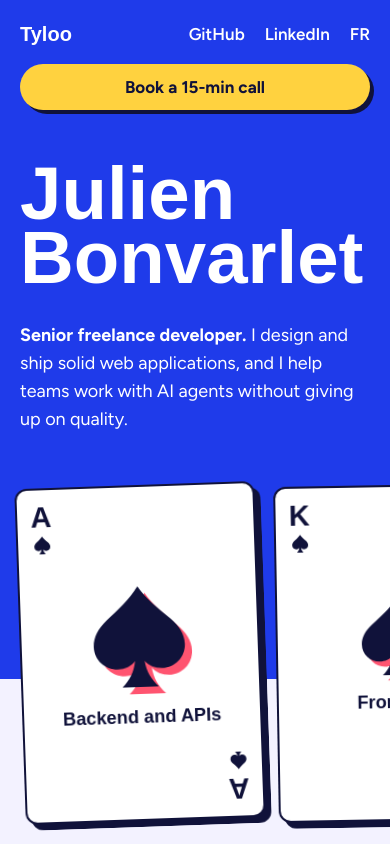
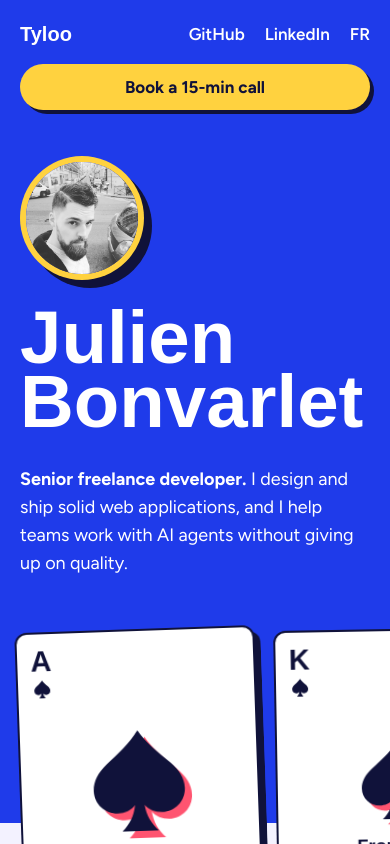
Before and after one commit to tyloo/tyloo.fr, a Next.js app: page /en in a window 390 px wide. Shown: the top 844 px of the page. Built offline with nearby package versions, Linux system fonts and the light colour scheme; a web font is replaced by a local one.

Commit message:
feat: put the portrait next to the name in the hero
Chip-style circle right of the name from 64rem (the name shrinks to fit), above it on smaller screens. The About section drops its duplicate portrait and splits into intro and chips on the left, career on the right.

Refs #5

```diff
--- a/components/home/about.tsx
+++ b/components/home/about.tsx
@@ -1,4 +1,3 @@
-import Image from "next/image";
 import type { CSSProperties } from "react";
 import type { Dictionary } from "@/content/types";
 import { site } from "@/lib/site";
@@ -9,10 +8,7 @@ const chipColors = ["var(--color-pink)", "var(--color-cobalt)", "var(--color-ink
 
 export function About({ dict }: { dict: Dictionary }) {
   return (
-    <section aria-labelledby="about" className={`${container} grid gap-14 py-20 md:grid-cols-[20rem_1fr] md:gap-16 md:py-28`}>
-      <div className="relative mx-auto size-56 rounded-full shadow-[0_0_0_12px_var(--color-sun),16px_16px_0_12px_var(--color-ink)] sm:size-72 md:mx-0 md:mt-4">
-        <Image src={site.photo} alt={dict.about.photoAlt} fill sizes="(min-width: 40rem) 18rem, 14rem" className="rounded-full object-cover" />
-      </div>
+    <section aria-labelledby="about" className={`${container} grid gap-16 py-20 lg:grid-cols-2 lg:gap-20 md:py-28`}>
       <div>
         <h2 id="about" className={sectionHeading}>
           {dict.about.heading}
@@ -20,9 +16,9 @@ export function About({ dict }: { dict: Dictionary }) {
         <p className="mt-6 mb-0 max-w-[60ch]">{dict.about.intro}</p>
 
         <h3 className="sr-only">{dict.about.chipsLabel}</h3>
-        <dl className="m-0 mt-12 flex flex-wrap gap-x-8 gap-y-10">
+        <dl className="m-0 mt-12 flex flex-wrap gap-x-6 gap-y-10">
           {dict.about.chips.map((chip, i) => (
-            <div key={chip.label} className="flex w-[10.5rem] flex-col-reverse items-center justify-end gap-3 text-center">
+            <div key={chip.label} className="flex w-[9.5rem] flex-col-reverse items-center justify-end gap-3 text-center">
               <dt className="text-base font-semibold leading-snug">{chip.label}</dt>
               <dd className="m-0">
                 <span className={styles.chip} style={{ "--chip-color": chipColors[i % chipColors.length] } as CSSProperties}>
@@ -34,8 +30,10 @@ export function About({ dict }: { dict: Dictionary }) {
             </div>
           ))}
         </dl>
+      </div>
 
-        <h3 className="mt-14 mb-0 font-display text-2xl font-extrabold [font-stretch:110%]">{dict.about.careerHeading}</h3>
+      <div>
+        <h3 className="m-0 font-display text-2xl font-extrabold [font-stretch:110%] lg:mt-3">{dict.about.careerHeading}</h3>
         <p className="mt-1 mb-0 text-base">{dict.about.careerIntro}</p>
         <ul className="m-0 mt-4 list-none border-ink border-t-2 p-0">
           {dict.about.career.map((job) => (
--- a/components/home/hero.tsx
+++ b/components/home/hero.tsx
@@ -1,5 +1,6 @@
+import Image from "next/image";
 import type { Dictionary } from "@/content/types";
-import { services } from "@/lib/site";
+import { services, site } from "@/lib/site";
 import { Hand } from "./hand";
 import styles from "./home.module.css";
 
@@ -14,9 +15,21 @@ export function Hero({ dict }: { dict: Dictionary }) {
     <>
       <section className="bg-cobalt text-white">
         <div className="mx-auto max-w-[100rem] px-5 pt-8 pb-6 sm:px-8 sm:pt-12">
-          <h1 className={styles.name}>
-            <span className="block">Julien</span> <span className="block">Bonvarlet</span>
-          </h1>
+          <div className="grid items-center gap-x-12 gap-y-8 lg:grid-cols-[1fr_auto]">
+            <h1 className={styles.name}>
+              <span className="block">Julien</span> <span className="block">Bonvarlet</span>
+            </h1>
+            <div className={`${styles.portrait} order-first ml-1.5 lg:order-none lg:mr-2.5 lg:ml-0`}>
+              <Image
+                src={site.photo}
+                alt={dict.hero.photoAlt}
+                fill
+                loading="eager"
+                sizes="(min-width: 64rem) 16rem, (min-width: 40rem) 9rem, 7rem"
+                className="rounded-full object-cover"
+              />
+            </div>
+          </div>
           <p className="mt-8 mb-0 max-w-[60ch] text-lg sm:text-xl">
             <strong className="font-bold">{dict.hero.role}</strong> {dict.hero.tagline}
           </p>
--- a/components/home/home.module.css
+++ b/components/home/home.module.css
@@ -22,10 +22,37 @@
   }
 }
 
+/* From 64rem the portrait takes 15vw plus a 3rem gap on the right, so the name fills what is left. */
 @media (min-width: 64rem) {
   .name {
-    font-size: min(11rem, calc((100vw - 4rem) / 9));
+    font-size: min(8.5rem, calc((85vw - 7rem) / 9));
     font-stretch: 150%;
+  }
+}
+
+/* Portrait: a chip-like circle with a sun ring and a hard navy offset. */
+.portrait {
+  position: relative;
+  width: 7rem;
+  aspect-ratio: 1;
+  border-radius: 50%;
+  box-shadow:
+    0 0 0 6px #ffd23f,
+    8px 8px 0 6px #10123a;
+}
+
+@media (min-width: 40rem) {
+  .portrait {
+    width: 9rem;
+  }
+}
+
+@media (min-width: 64rem) {
+  .portrait {
+    width: min(15vw, 16rem);
+    box-shadow:
+      0 0 0 10px #ffd23f,
+      14px 14px 0 10px #10123a;
   }
 }
 
--- a/content/en.ts
+++ b/content/en.ts
@@ -18,6 +18,7 @@ export const en: Dictionary = {
   },
   hero: {
     role: "Senior freelance developer.",
+    photoAlt: "Portrait of Julien Bonvarlet",
     tagline: "I design and ship solid web applications, and I help teams work with AI agents without giving up on quality.",
   },
   hand: {
@@ -76,7 +77,6 @@ export const en: Dictionary = {
     heading: "Who's holding the cards",
     intro:
       "Fifteen years of full-stack development, from Symfony to React, up to leading PrestaShop's open-source Core team. Now freelance, I take on your projects end to end or strengthen your team wherever it needs it.",
-    photoAlt: "Portrait of Julien Bonvarlet",
     chipsLabel: "My stack of chips",
     chips: [
       { value: "15", label: "years in the trade" },
--- a/content/fr.ts
+++ b/content/fr.ts
@@ -19,6 +19,7 @@ export const fr: Dictionary = {
   },
   hero: {
     role: "Développeur freelance senior.",
+    photoAlt: "Portrait de Julien Bonvarlet",
     tagline: "Je conçois et livre des applications web solides, et j'aide les équipes à travailler avec des agents IA sans rien céder sur la qualité.",
   },
   hand: {
@@ -77,7 +78,6 @@ export const fr: Dictionary = {
     heading: "Qui tient les cartes",
     intro:
       "Quinze ans de développement full-stack, de Symfony à React, jusqu'à la direction de l'équipe Core open source de PrestaShop. Aujourd'hui freelance, je prends en charge vos projets de bout en bout ou je renforce votre équipe là où elle en a besoin.",
-    photoAlt: "Portrait de Julien Bonvarlet",
     chipsLabel: "Mon tapis",
     chips: [
       { value: "15", label: "ans de métier" },
--- a/content/types.ts
+++ b/content/types.ts
@@ -7,7 +7,7 @@ export type Dictionary = {
   meta: { title: string; description: string; ogLocale: string };
   header: { skip: string; social: string; switchLabel: string; switchTo: Locale };
   cta: { book: string; newTab: string };
-  hero: { role: string; tagline: string };
+  hero: { role: string; tagline: string; photoAlt: string };
   hand: { heading: string; caption: string; flip: string; tools: string; ranks: Record<Rank, string> };
   services: Record<ServiceId, { title: string; summary: string }>;
   availability: { label: string; status: string; seat: string; location: string };
@@ -27,7 +27,6 @@ export type Dictionary = {
   about: {
     heading: string;
     intro: string;
-    photoAlt: string;
     chipsLabel: string;
     chips: { value: string; label: string }[];
     careerHeading: string;
```
